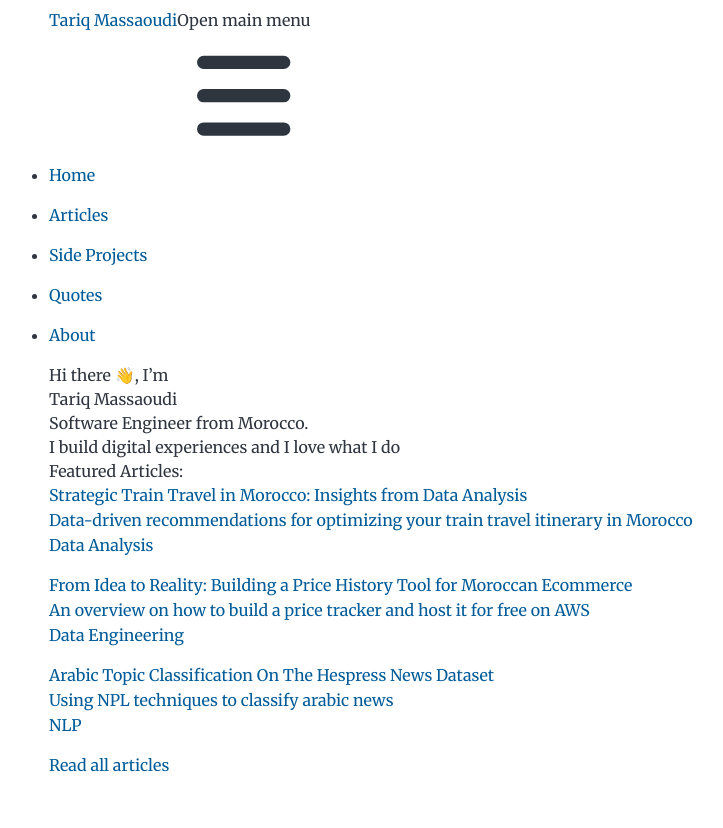
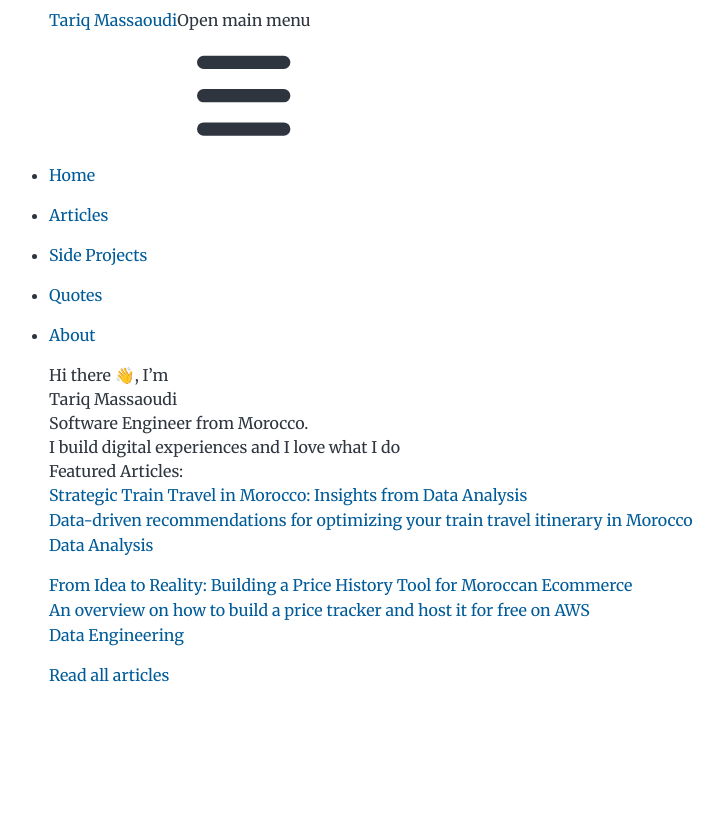
Before and after one commit to tariqmassaoudi/tariqmassaoudi.com, a Gatsby site: page / in a window 1280 px wide. Shown: the whole page, without its empty margins (91-814 px from the left). After the commit the page ends 800 px from the top, so only its background shows below. Built offline with nearby package versions, Linux system fonts and the light colour scheme; Gatsby itself is replaced by a stand-in of ours; a web font is replaced by a local one.

Commit message:
updated featured articles

```diff
--- a/src/pages/index.js
+++ b/src/pages/index.js
@@ -54,7 +54,7 @@
     }
     allMarkdownRemark(
       sort: {fields: [frontmatter___date], order: DESC}
-      filter: {frontmatter: {title: {in: ["From Idea to Reality: Building a Price History Tool for Moroccan Ecommerce","Arabic Topic Classification On The Hespress News Dataset","How I Passed The AWS Solution Architect Associate (SAA-C03)"]}}}
+      filter: {frontmatter: {title: {in: ["From Idea to Reality: Building a Price History Tool for Moroccan Ecommerce","How I Passed The AWS Solution Architect Associate (SAA-C03)","How I Passed The AWS Solution Architect Associate (SAA-C03)"]}}}
     ) {
       nodes {
         excerpt
```
